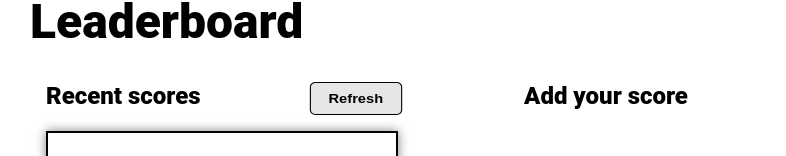
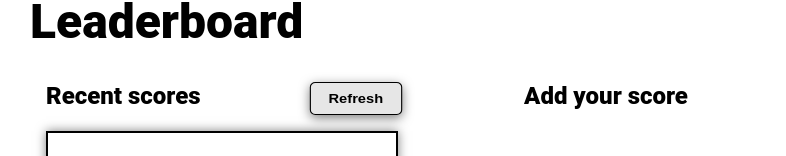
Before and after one commit to lincoln1883/leaderboard, a website built with webpack: page src/index.html in a window 1280 px wide. In both pictures the pointer is over the button "Refresh". Shown: the part 111-267 px from the top of the page, without its empty margins (226-1012 px from the left). Built offline with nearby package versions, Linux system fonts and the light colour scheme; no server answers.

Commit message:
Add shadow to the button hover effect.

```diff
--- a/src/style.css
+++ b/src/style.css
@@ -151,6 +151,7 @@ label {
 button:hover {
   background-color: #e6e6e6;
   transform: scaleX(1.1);
+  box-shadow: 0 3px 10px 0 rgba(0, 0, 0, 0.5);
 }
 
 @media (max-width: 768px) {
```
